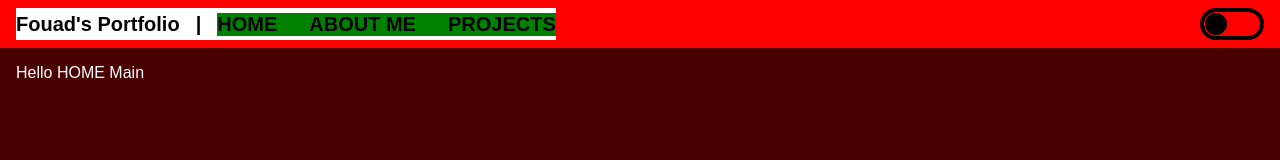
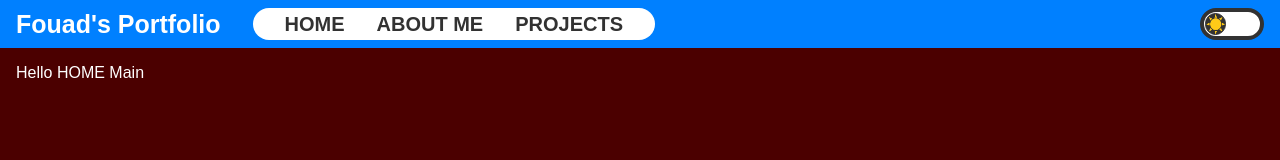
Before and after one commit to FouadKazem/Fouad-s-Portfolio, a plain HTML site: page html/index.html in a window 1280 px wide. Drawn offline with Linux system fonts and the light colour scheme.

Commit message:
Added two logos to the themes button and edit the styling of the header and the themes button

```diff
--- a/css/stylesheet.css
+++ b/css/stylesheet.css
@@ -6,7 +6,8 @@ body {
 /*          Desktop Header Start            */
 
 .desktop-header {
-    background-color: red;
+    /*background-color: red;*/ /*USE FOR DEBUGGING*/
+    background-color: rgb(0, 128, 255);
     position: fixed;
     top: 0;
     left: 0;
@@ -28,20 +29,24 @@ body {
     font-size: 1.25rem;
     font-weight: bold;
     text-decoration: none;
-    color: black;
 }
 
 .navi-bar {
-    background-color: white;
+    /*background-color: white;*/ /*USE FOR DEBUGGING*/
     display: grid;
-    grid-template: auto / auto auto auto;
+    grid-template: auto / auto auto;
     align-content: center;
-    column-gap: 1rem;
+    column-gap: 2rem;
 }
 
 .website-title {
     user-select: none;
     cursor: default;
+    margin-top: auto;
+    margin-bottom: auto;
+    font-size: 1.25em;
+    font-weight: bolder;
+    color: white;
 }
 
 [class="navi-bar"] p {
@@ -50,7 +55,12 @@ body {
 }
 
 .navi-bar-content {
-    background-color: green;
+    /*background-color: green;*/ /*USE FOR DEBUGGING*/
+    background-color: white;
+    border-radius: 2rem;
+    padding-left: 2rem;
+    padding-right: 2rem;
+    height: 2rem;
     display: grid;
     grid-template: auto / auto auto auto;
     align-content: center;
@@ -63,17 +73,22 @@ body {
     background: none;
 }
 
-[class="navi-bar-content"]>button:hover {
-    text-decoration: underline;
+[class="navi-bar-content"]>button>a {
+    color: rgb(50, 50, 50);
+}
+
+[class="navi-bar-content"]>button>a:hover {
+    opacity: 50%;
 }
 
 /*          Desktop Header End          */
 
 .themes-btn {
+    background-color: white;
     width: 4rem;
     height: 2rem;
     padding: 0;
-    border: 0.25rem solid black;
+    border: 0.25rem solid rgb(50, 50, 50);
     border-radius: 4rem;
     display: grid;
     grid-template: auto / auto;
@@ -81,21 +96,23 @@ body {
 }
 
 .themes-btn-slide {
-    background-color: black;
-    width: 1.4rem;
-    height: 1.4rem;
+    background-image: url("../img/Sun-logo.png");
+    background-color: rgb(50, 50, 50);
+    background-size: cover;
+    width: 1.35rem;
+    height: 1.35rem;
     margin-top: 0;
     margin-bottom: 0;
     margin-left: 0.05rem;
     margin-right: 0.05rem;
-    border: none;
+    border: 0.05rem solid rgb(50, 50, 50);
     border-radius: 100%;
     box-sizing: border-box;
     cursor: pointer;
 }
 
 .themes-btn-slide:focus {
-    transition: 0.5s ease-in-out;
+    transition: 0.25s ease-in-out;
 }
 
 /*          Main Start          */
@@ -104,7 +121,7 @@ main {
     padding: 4rem 1rem 1rem 1rem;
     height: 1000px;
     color: white;
-    background-color: rgb(75, 0, 0);
+    background-color: rgb(75, 0, 0); /*USE FOR DEBUGGING*/
 }
 
 /*          Main End            */
@@ -112,8 +129,8 @@ main {
 /*          Footer Start            */
 
 footer {
+    background-color: black; /*USE FOR DEBUGGING*/
     color: white;
-    background-color: black;
     padding: 1rem;
 }
 
--- a/html/index.html
+++ b/html/index.html
@@ -14,7 +14,6 @@
             <div class="desktop-header">
                 <div class="navi-bar">
                     <h1 class="website-title">Fouad's Portfolio</h1>
-                    <p>|</p>
                     <div class="navi-bar-content">
                         <button>
                             <a href="index.html">HOME</a>
--- a/js/app.js
+++ b/js/app.js
@@ -1,25 +1,39 @@
 const styleSheet = document.styleSheets[0]
 const themesBtnHtml = document.querySelector(".themes-btn-slide")
 let themesBtnStyle = null
+let themesBtnBorderStyle = null
 for(let i = 0; i < styleSheet.cssRules.length; i++)
 {
     if(styleSheet.cssRules[i].selectorText === '.themes-btn-slide')
     {
         themesBtnStyle = styleSheet.cssRules[i]
     }
+    else if(styleSheet.cssRules[i].selectorText === '.themes-btn')
+    {
+        themesBtnBorderStyle = styleSheet.cssRules[i]
+    }
 }
-console.log(themesBtnStyle)
+//console.log(themesBtnStyle)
 let themesBtnState = localStorage.getItem('themesBtnState')
 if(themesBtnState === null)
 {
     themesBtnState = 'left'
     localStorage.setItem('themesBtnState', 'left')
+    themesBtnStyle.style.setProperty('background-image', 'url("../img/Sun-logo.png")')
 }
 else
 {
     if(themesBtnState === 'right')
     {
         themesBtnStyle.style.setProperty('transform', 'translateX(2rem)')
+        themesBtnStyle.style.setProperty('background-image', 'url("../img/Moon-logo.png")')
+        themesBtnBorderStyle.style.setProperty('border', '0.25rem solid white')
+        themesBtnBorderStyle.style.setProperty('background-color', 'grey')
+    }
+    else
+    {
+        themesBtnStyle.style.setProperty('transform', 'none')
+        themesBtnStyle.style.setProperty('background-image', 'url("../img/Sun-logo.png")')
     }
 }
 
@@ -29,6 +43,9 @@ themesBtnHtml.addEventListener('click', function() {
         themesBtnState = 'right'
         localStorage.setItem('themesBtnState', 'right')
         themesBtnStyle.style.setProperty('transform', 'translateX(2rem)')
+        themesBtnStyle.style.setProperty('background-image', 'url("../img/Moon-logo.png")')
+        themesBtnBorderStyle.style.setProperty('border', '0.25rem solid white')
+        themesBtnBorderStyle.style.setProperty('background-color', 'grey')
         /*
 
         Insert Code to change styling to dark theme
@@ -40,6 +57,9 @@ themesBtnHtml.addEventListener('click', function() {
         themesBtnState = 'left'
         localStorage.setItem('themesBtnState', 'left')
         themesBtnStyle.style.setProperty('transform', 'none')
+        themesBtnStyle.style.setProperty('background-image', 'url("../img/Sun-logo.png")')
+        themesBtnBorderStyle.style.setProperty('border', '0.25rem solid rgb(50, 50, 50)')
+        themesBtnBorderStyle.style.setProperty('background-color', 'white')
         /*
 
         Insert Code to change styling to light theme
```
Also changed, not shown: html/about-me.html (+0 -1 lines), html/projects.html (+0 -1 lines), img/Moon-logo.png (added), img/Sun-logo.png (added).
